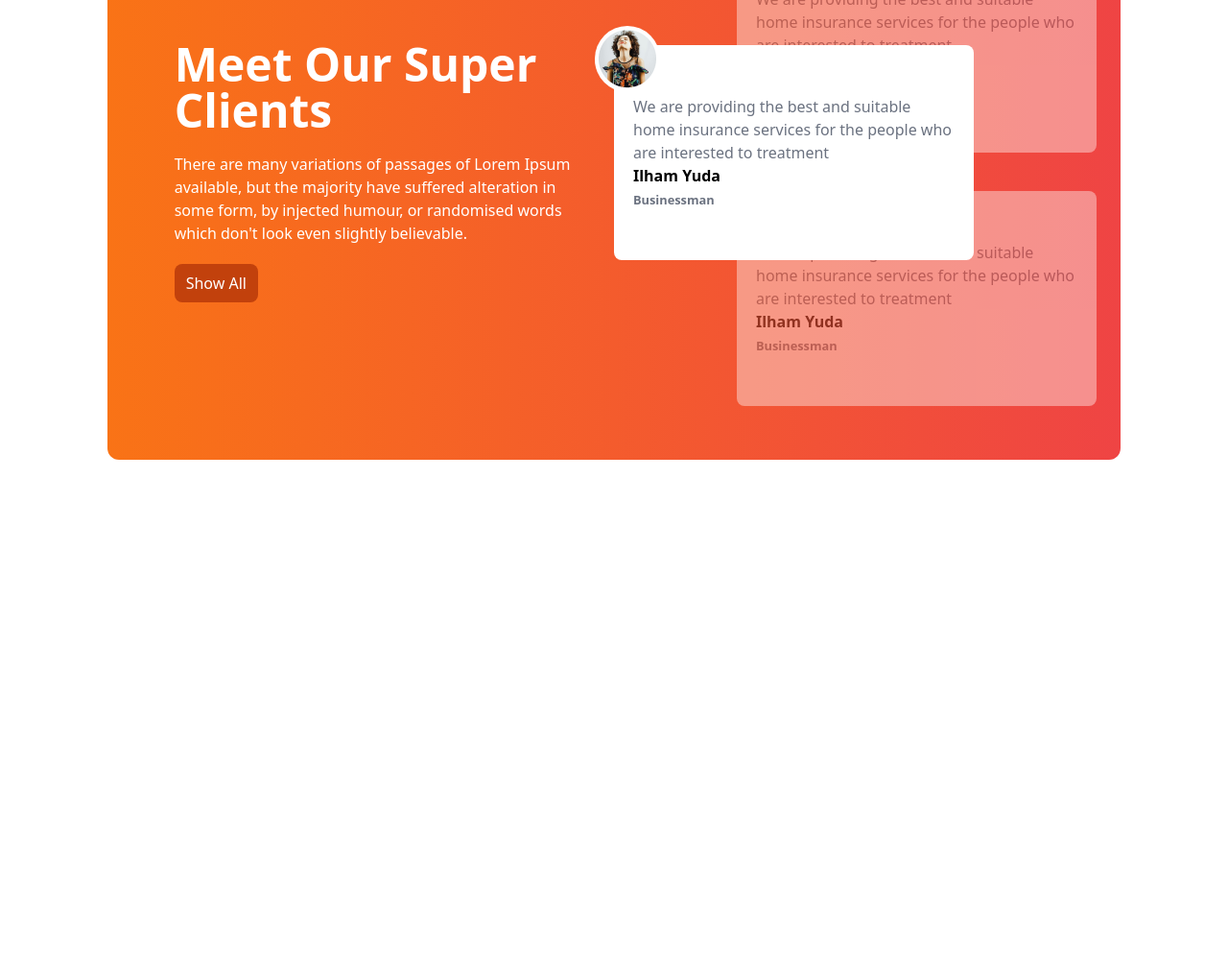
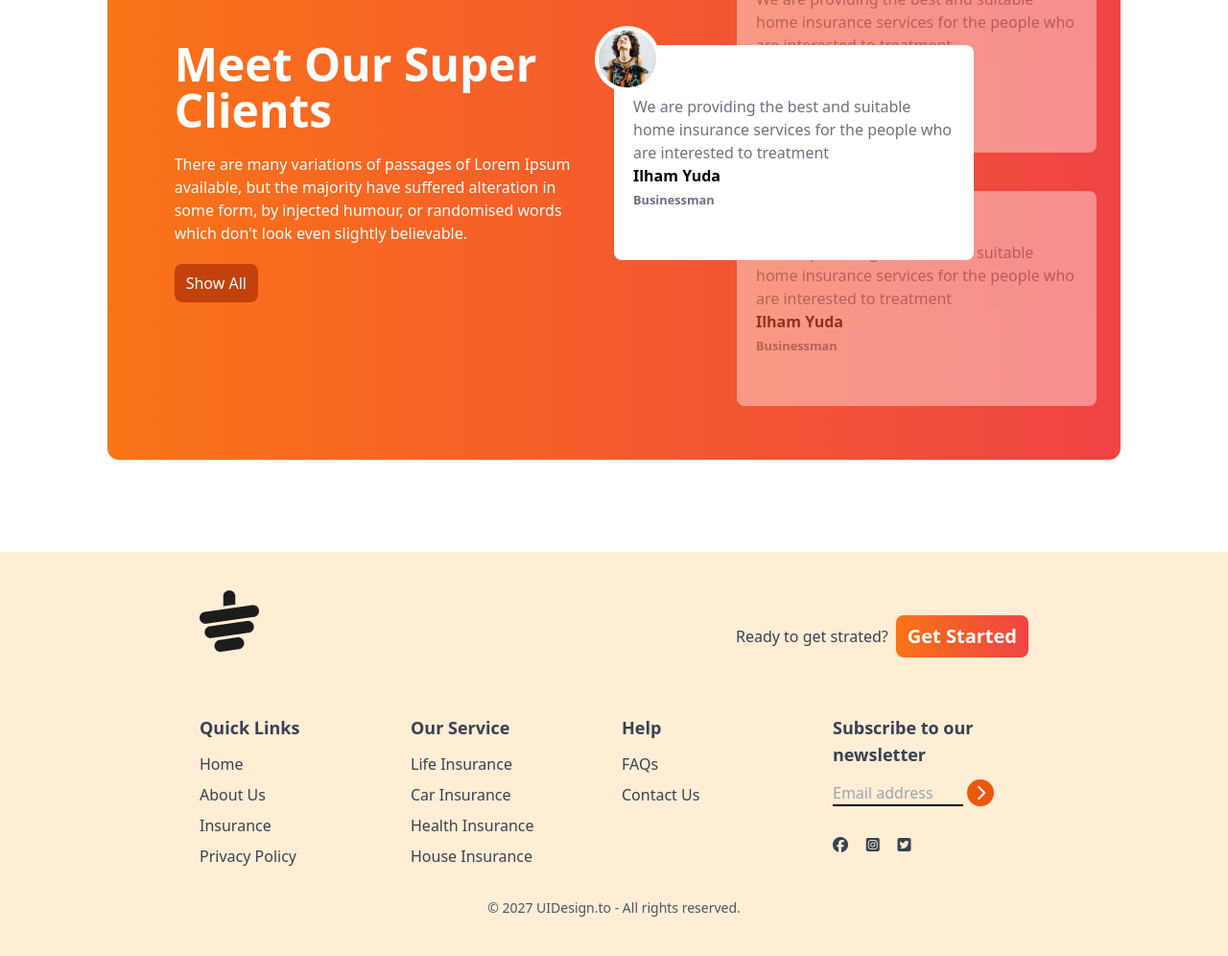
Before and after one commit to Ahmad496/tea-house-with-tailwind-css, a plain HTML site: page index.html in a window 1280 px wide. Shown: the part 1965-2961 px from the top of the page at 96% size. Before the commit the page ends 2444 px from the top, so only its background shows below. Drawn offline with nearby package versions, Linux system fonts and the light colour scheme.

Commit message:
footer section done

```diff
--- a/index.html
+++ b/index.html
@@ -181,7 +181,7 @@
         </div>
       </section>
       <!-- Reviews Section -->
-      <section mb-24>
+      <section class="mb-24">
         <div
           class="class = bg-gradient-to-r from-orange-500 to-red-500 rounded-xl grid grid-cols-1 lg:grid-cols-2 text-white px-7 md: px-16"
         >
@@ -258,6 +258,96 @@
           </div>
         </div>
       </section>
+      <!-- news section -->
     </main>
+    <footer class="bg-orange-100 text-gray-700 py-10 px-4 md:px-16">
+      <div class="w-9/12 mx-auto">
+        <!-- logo -->
+        <div class="mb-8 flex justify-between">
+          <img class="mb-8" src="./images/cup.png" alt="" />
+          <div class="flex items-center gap-2">
+            <h4 class="">Ready to get strated?</h4>
+            <button
+              class="bg-gradient-to-r from-orange-500 to-red-500 px-3 py-2 text-white font-bold text-xl rounded-lg"
+            >
+              Get Started
+            </button>
+          </div>
+        </div>
+        <!-- Links -->
+        <div class="grid grid-cols-1 md:grid-cols-2 lg:grid-cols-4 gap-4">
+          <!-- first column -->
+          <div>
+            <h3 class="font-semibold text-lg mb-3">Quick Links</h3>
+            <ul class="space-y-2">
+              <li>
+                <a class="hover:text-orange-600" href="#">Home</a>
+              </li>
+              <li><a class="hover:text-orange-600" href="#">About Us</a></li>
+              <li><a class="hover:text-orange-600" href="#">Insurance</a></li>
+              <li>
+                <a class="hover:text-orange-600" href="#">Privacy Policy</a>
+              </li>
+            </ul>
+          </div>
+          <!-- second column -->
+          <div>
+            <h3 class="font-semibold text-lg mb-3">Our Service</h3>
+            <ul class="space-y-2">
+              <li>
+                <a class="hover:text-orange-600" href="#">Life Insurance</a>
+              </li>
+              <li>
+                <a class="hover:text-orange-600" href="#">Car Insurance</a>
+              </li>
+              <li>
+                <a class="hover:text-orange-600" href="#">Health Insurance</a>
+              </li>
+              <li>
+                <a class="hover:text-orange-600" href="#">House Insurance</a>
+              </li>
+            </ul>
+          </div>
+          <!-- Third column -->
+          <div>
+            <h3 class="font-semibold text-lg mb-3">Help</h3>
+            <ul class="space-y-2">
+              <li>
+                <a class="hover:text-orange-600" href="#">FAQs</a>
+              </li>
+              <li><a class="hover:text-orange-600" href="#">Contact Us</a></li>
+            </ul>
+          </div>
+          <!-- fourth column -->
+          <div>
+            <h3 class="font-semibold text-lg mb-3">
+              Subscribe to our newsletter
+            </h3>
+            <div class="flex flex-col space-y-2">
+              <div>
+                <input
+                  type="text"
+                  placeholder="Email address"
+                  class="bg-transparent border-b-2 border-black w-4/6"
+                />
+                <i
+                  class="fa-solid fa-chevron-right bg-orange-600 w-7 h-7 inline-flex rounded-full justify-center items-center text-white"
+                ></i>
+              </div>
+            </div>
+            <div class="flex justify-between mb-2 mt-8 w-2/5">
+              <i class="fa-brands fa-facebook"></i>
+              <i class="fa-brands fa-square-instagram"></i>
+              <i class="fa-brands fa-square-twitter"></i>
+            </div>
+          </div>
+        </div>
+        <div class="text-center pt-4 mt-4">
+          <p class="text-sm text-gray-600">
+            © 2027 UIDesign.to - All rights reserved.
+          </p>
+        </div>
+      </div>
+    </footer>
   </body>
 </html>
```
